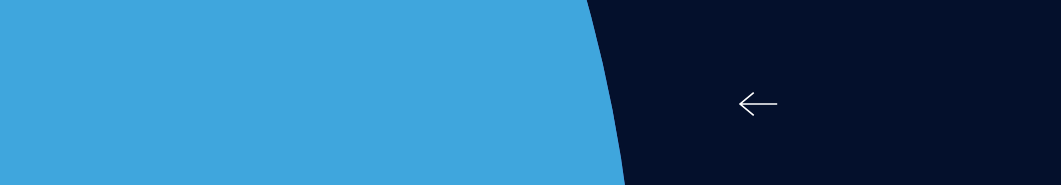
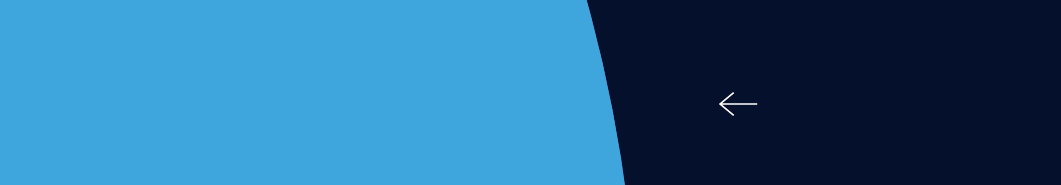
Before and after one commit to khudiiash/io-test, a React (Create React App) app: page /reset in a window 1280 px wide. In both pictures the pointer is over the picture 757 px from the left and 104 px from the top of the page. Shown: the top 185 px of the page, without its empty margins (0-1061 px from the left). Built offline with nearby package versions, Linux system fonts and the light colour scheme.

Commit message:
resonsiveness fixes

```diff
--- a/src/components/ResetForm/ResetForm.scss
+++ b/src/components/ResetForm/ResetForm.scss
@@ -3,8 +3,9 @@
         position: relative;
         bottom: 100px;
         padding: 15px 15px 15px 0;
+        margin-left: -10px;
         &:hover > .arrow {
-            margin-left: -10px;
+            transform: translateX(-10px) rotate(180deg);
         }
     }
     .arrow {
```
